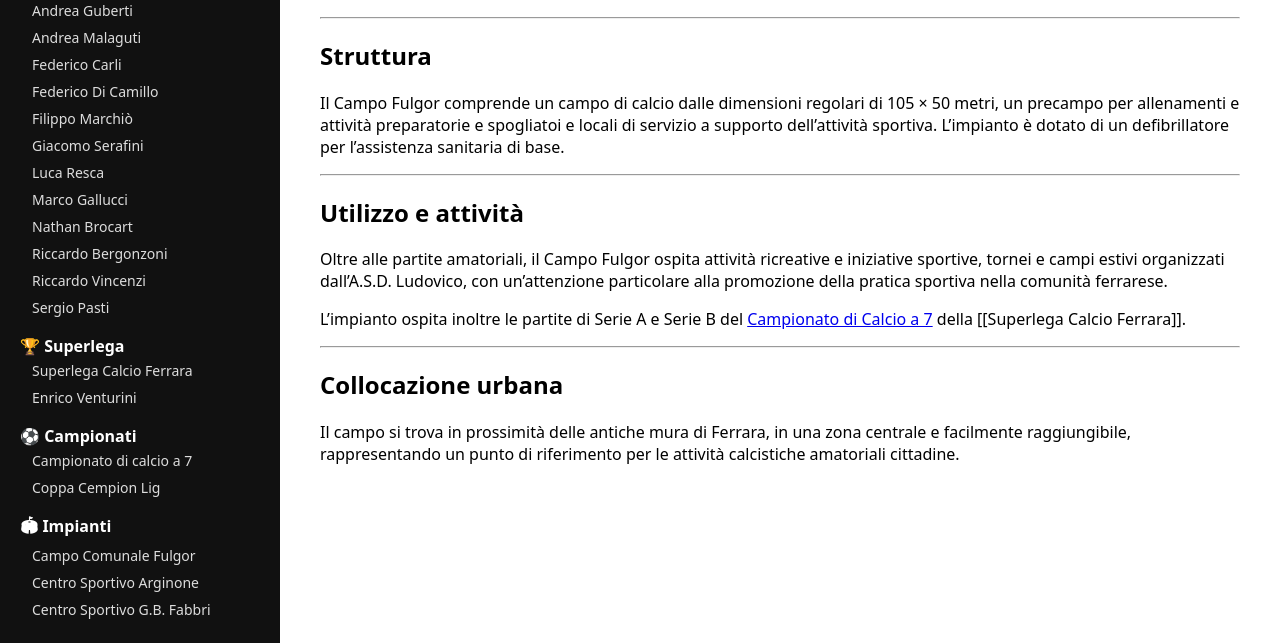
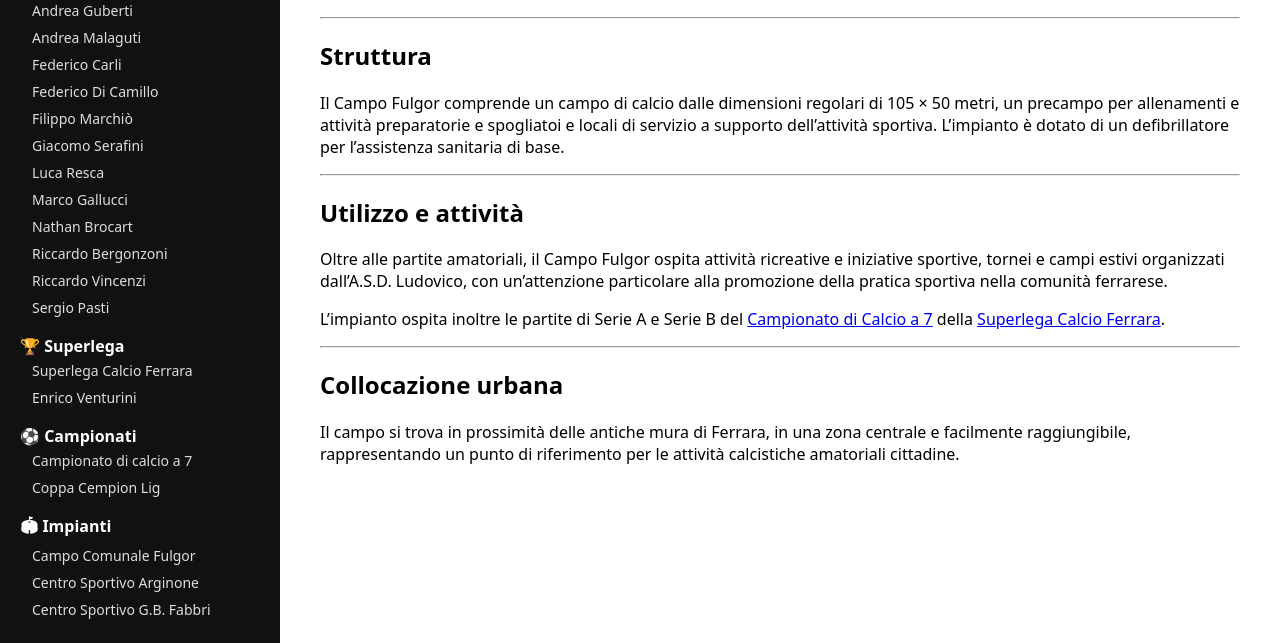
Before and after one commit to tommy-unife/Stella-Estense-Wiki, a Jekyll site: the page built from Campo-Comunale-Fulgor.md, in a window 1280 px wide, cut to the strip 391-1034 px from the top of the page. Built offline with Jekyll 4.4.1, drawn with Linux system fonts in a browser that asks for light colours; our own code applies the rules of GitHub Pages for plain Markdown files; part of the change alters nothing that is shown.

```diff
--- a/Campo-Comunale-Fulgor.md
+++ b/Campo-Comunale-Fulgor.md
@@ -21,7 +21,7 @@ Il Campo Fulgor comprende un campo di calcio dalle dimensioni regolari di 105 ×
 
 Oltre alle partite amatoriali, il Campo Fulgor ospita attività ricreative e iniziative sportive, tornei e campi estivi organizzati dall’A.S.D. Ludovico, con un’attenzione particolare alla promozione della pratica sportiva nella comunità ferrarese.
 
-L’impianto ospita inoltre le partite di Serie A e Serie B del [Campionato di Calcio a 7](Campionato-Calcio-a-7.md) della [[Superlega Calcio Ferrara]].
+L’impianto ospita inoltre le partite di Serie A e Serie B del [Campionato di Calcio a 7](Campionato-Calcio-a-7.md) della [Superlega Calcio Ferrara](Superlega-Calcio-Ferrara.md).
 
 ---
 
```
